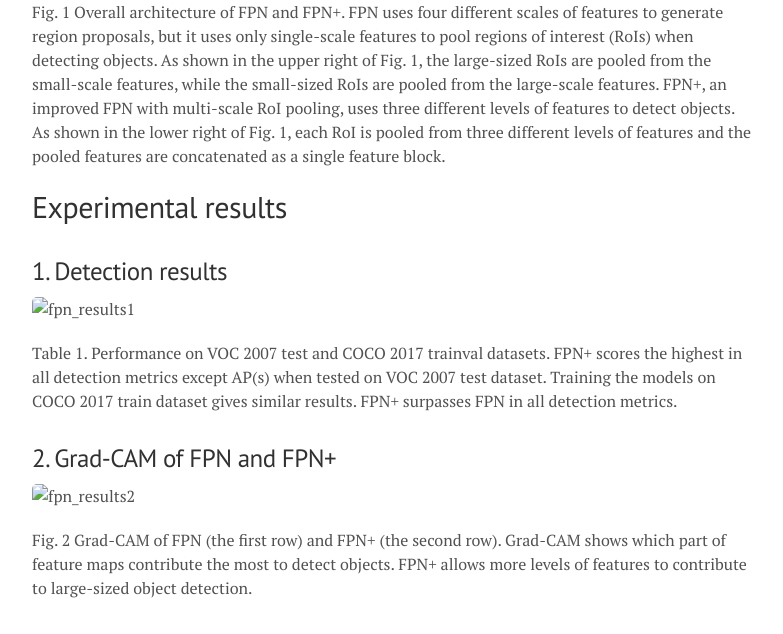
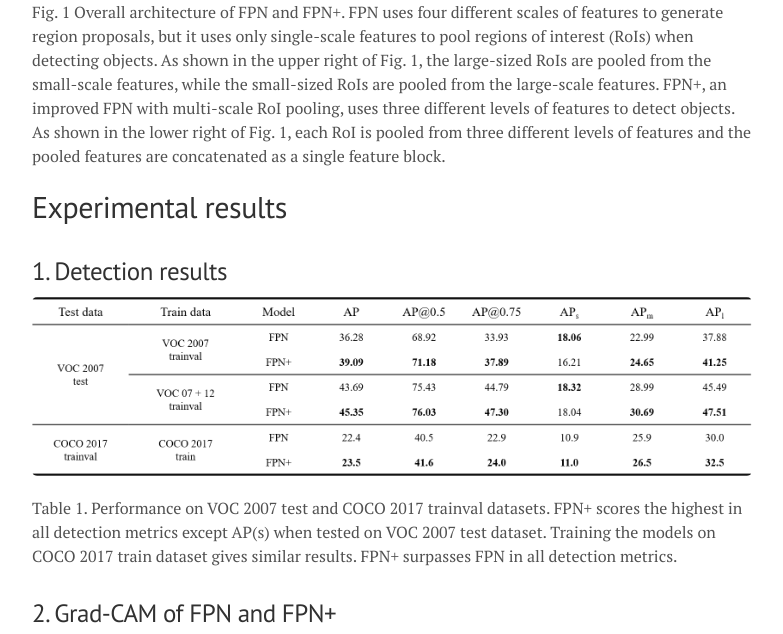
Before and after one commit to stnamjef/stnamjef.github.io, a Jekyll site: the page built from _posts/2021-06-23-Improvement-of-object-detector-using-multi-scale-roi-pooling-and-feature-pyramid-network.md, in a window 1280 px wide. Shown: the part 1178-1812 px from the top of the page, without its empty margins (248-1031 px from the left). Built offline with Jekyll 4.4.1, drawn with Linux system fonts in a browser that asks for light colours; nearby versions of some CDN libraries.

Commit message:
img path modified

```diff
--- a/_posts/2021-06-23-Improvement-of-object-detector-using-multi-scale-roi-pooling-and-feature-pyramid-network.md
+++ b/_posts/2021-06-23-Improvement-of-object-detector-using-multi-scale-roi-pooling-and-feature-pyramid-network.md
@@ -12,7 +12,7 @@ Feature Pyramid Network (FPN) enhances localization accuracy and detection perfo
 
 ## Overall architecture
 
-![fpn_roi_pooling](../public/img/fpn_roi_pooling.png)
+![fpn_roi_pooling](/public/img/fpn_roi_pooling.png)
 
 Fig. 1 Overall architecture of FPN and FPN+. FPN uses four different scales of features to generate region proposals, but it uses only single-scale features to pool regions of interest (RoIs) when detecting objects. As shown in the upper right of Fig. 1, the large-sized RoIs are pooled from the small-scale features, while the small-sized RoIs are pooled from the large-scale features. FPN+, an improved FPN with multi-scale RoI pooling, uses three different levels of features to detect objects. As shown in the lower right of Fig. 1, each RoI is pooled from three different levels of features and the pooled features are concatenated as a single feature block.
 
@@ -20,18 +20,18 @@ Fig. 1 Overall architecture of FPN and FPN+. FPN uses four different scales of f
 
 ### 1. Detection results
 
-![fpn_results1](../public/img/fpn_results1.png)
+![fpn_results1](/public/img/fpn_results1.png)
 
 Table 1. Performance on VOC 2007 test and COCO 2017 trainval datasets. FPN+ scores the highest in all detection metrics except AP(s) when tested on VOC 2007 test dataset. Training the models on COCO 2017 train dataset gives similar results. FPN+ surpasses FPN in all detection metrics.
 
 ### 2. Grad-CAM of FPN and FPN+
 
-![fpn_results2](../public/img/fpn_results2.png)
+![fpn_results2](/public/img/fpn_results2.png)
 
 Fig. 2 Grad-CAM of FPN (the first row) and FPN+ (the second row).  Grad-CAM shows which part of feature maps contribute the most to detect objects. FPN+ allows more levels of features to contribute to large-sized object detection.
 
 ### 3. FPN+ detection examples
 
-![fpn_results3](../public/img/fpn_results3.png)
+![fpn_results3](/public/img/fpn_results3.png)
 
 Fig. 3 Examples of detection results on PASCAL VOC 2007 test data using FPN+. The model was trained on VOC 2007, 2012 trainval datasets combined, and a score thresh was 0.6.
```
